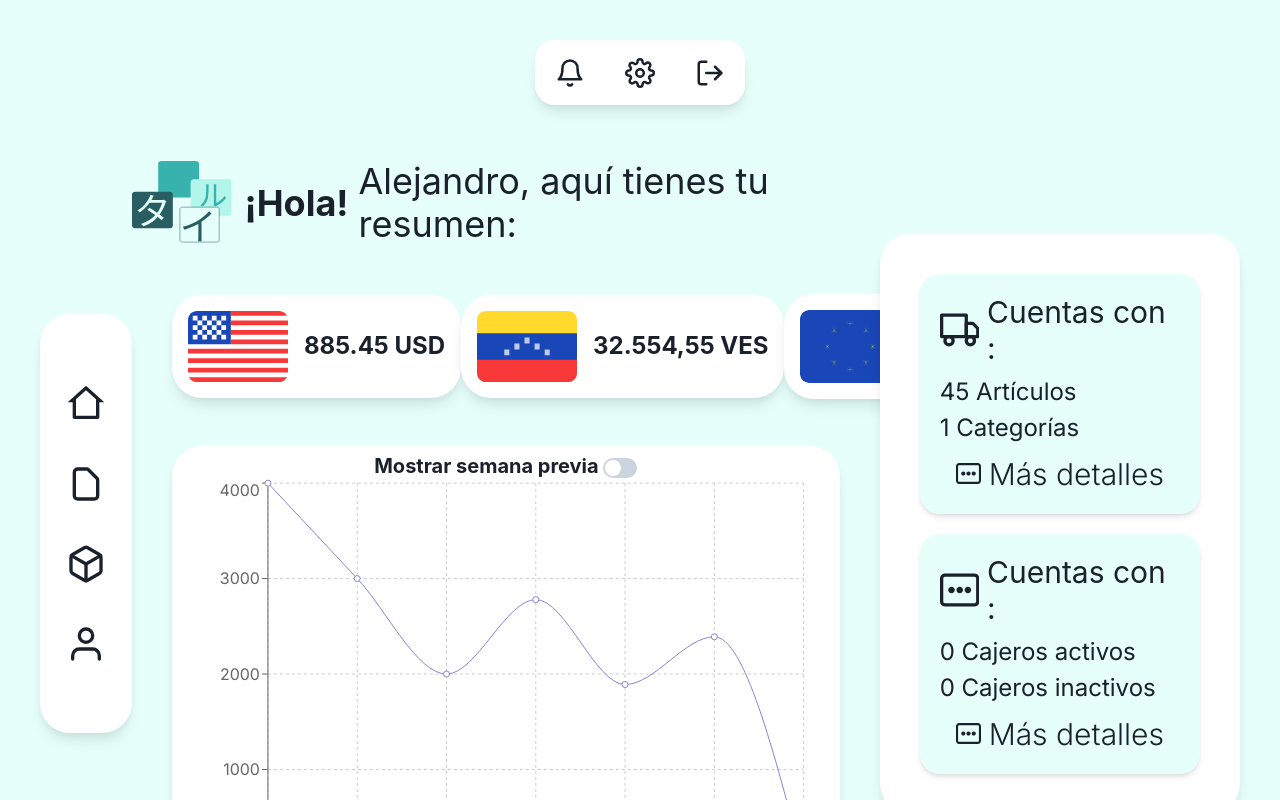
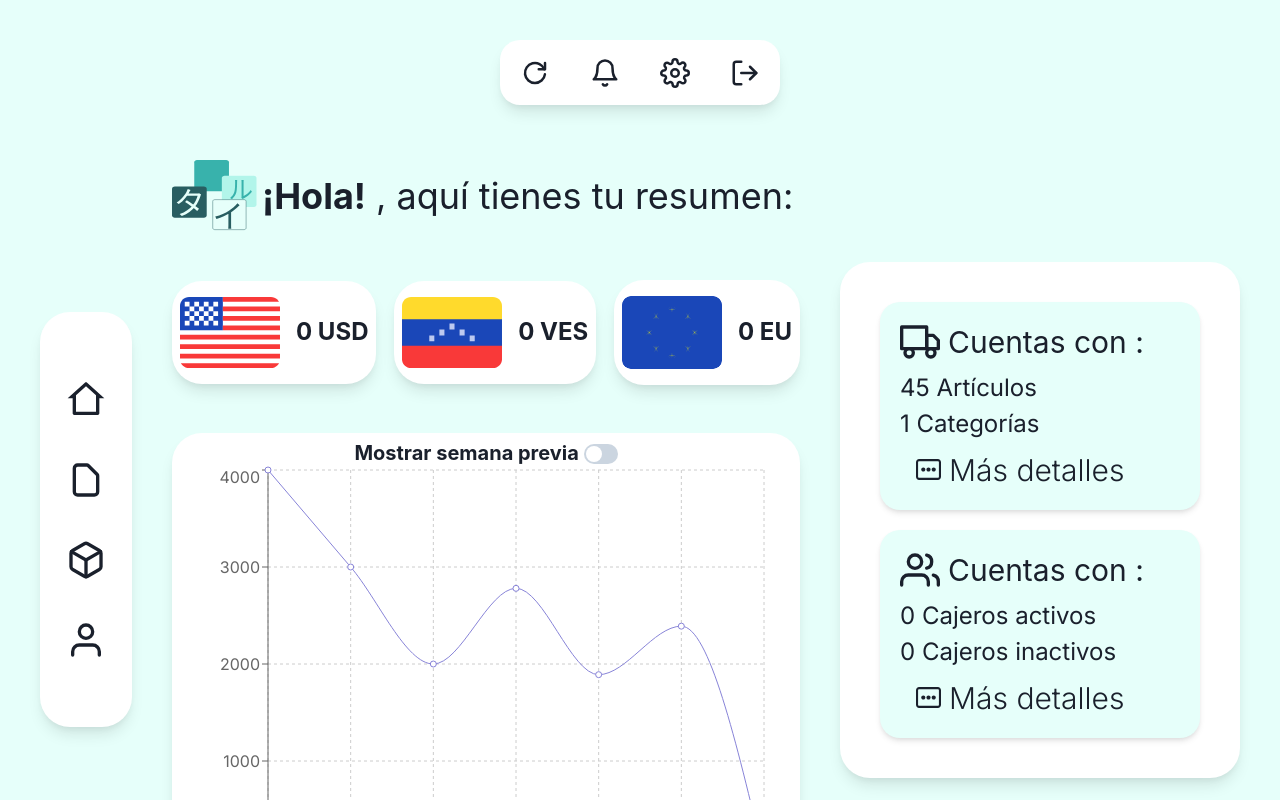
Before and after one commit to TairuOrg/client, a Next.js app: page /admin/dashboard in a window 1280 px wide. Built offline with nearby package versions, Linux system fonts and the light colour scheme; no server answers.

Commit message:
minor changes

```diff
--- a/package.json
+++ b/package.json
@@ -19,9 +19,9 @@
     "framer-motion": "^11.1.9",
     "jose": "^5.3.0",
     "js-cookie": "^3.0.5",
-    "next": "14.2.3",
-    "react": "^18",
-    "react-dom": "^18",
+    "next": "^14.2.3",
+    "react": "^18.3.1",
+    "react-dom": "^18.3.1",
     "react-hook-form": "^7.51.4",
     "react-icons": "^5.2.0",
     "recharts": "^2.12.7",
--- /dev/null
+++ b/src/actions/revenues.ts
@@ -0,0 +1,25 @@
+"use server";
+
+import { Revenue, ServerResponse } from "@/types";
+
+export async function retrieveRevenues(): Promise<ServerResponse<Revenue>> {
+  // to implement
+
+  return {
+    error: false,
+    body: {
+      message: "Los ingresos el dia de hoy ahahaa",
+      data: {
+        US: { amount: 1 },
+        VE: { amount: 2 },
+        EU: { amount: 4 },
+      },
+    },
+  };
+}
+
+export async function retrieveRevenueStats() {
+  return {
+    // something
+  };
+}
--- a/src/app/admin/dashboard/page.tsx
+++ b/src/app/admin/dashboard/page.tsx
@@ -19,8 +19,6 @@ export default function Home() {
         <Menu />
         <MainPanel />
         <SideMenu />
-
-
       </Flex>
     </Flex>
   );
--- a/src/components/dashboard/MainPanel.tsx
+++ b/src/components/dashboard/MainPanel.tsx
@@ -6,7 +6,7 @@ import RevenueChart from "./RevenueChart";
 export default function MainPanel() {
 
   return (
-    <Flex direction="column" w="100%" h="100%" py={15}>
+    <Flex direction="column" w="100%" minW='700px' h="100%" py={15}>
       <MainPanelHeader />
       <Revenue />
       <RevenueChart />
--- a/src/components/dashboard/MainPanelHeader.tsx
+++ b/src/components/dashboard/MainPanelHeader.tsx
@@ -1,13 +1,28 @@
+"use client";
 import Logo from "@/assets/Logo";
 import { Box, Heading } from "@chakra-ui/react";
+import { User } from "@/types";
+import { useState, useEffect } from "react";
+import { retrieveUserInfo } from "@/actions/retrieveUserInfo";
 
 export default function MainPanelHeader() {
+
+  const [user, setUser] = useState<User>();
+
+  useEffect(() => {
+    (async () => {
+      retrieveUserInfo().then((user) => {
+        setUser(user);
+      });
+    })();
+  }, []);
+
   return (
     <Heading fontWeight="regular" display="flex" alignItems={"center"} mt='10'>
-      <Box w="125px">
+      <Box w="125px" pl="10" mr ="5px">
         <Logo h={100} w={100} />
       </Box>
-      <strong style={{ marginRight: "10px" }}>¡Hola!</strong> Alejandro, aquí
+      <strong style={{ marginRight: "10px" }}>¡Hola!</strong>{user?.name}, aquí
       tienes tu resumen:
     </Heading>
   );
--- a/src/components/dashboard/Revenues.tsx
+++ b/src/components/dashboard/Revenues.tsx
@@ -1,23 +1,27 @@
+'use client'
 import { UnitedStatesFlag, VenezuelanFlag, EuropeFlag } from "@/assets/country-flags";
 import { Spacer, Heading, HStack } from "@chakra-ui/react";
-
+import { useEffect } from "react";
+import { retrieveRevenues } from "@/actions/revenues";
+import { useRevenue } from "@/store/useRevenue";
 export default function Revenue() {
+  const {VE, US, EU} = useRevenue()
   const todayRevenue = {
     US: {
       currency: "USD",
-      amount: "885.45",
+      amount: US.amount,
       icon: <UnitedStatesFlag size={100} />,
     },
 
-    VES: {
+    VE: {
       currency: "VES",
-      amount: "32.554,55",
+      amount: VE.amount,
       icon: <VenezuelanFlag size={100} />,
     },
     // need to finish
     EU: {
       currency: "EU",
-      amount: "8255456456",
+      amount: EU.amount,
       icon: <EuropeFlag size={100} />,
     },
   };
@@ -33,7 +37,8 @@ export default function Revenue() {
           display="flex"
           flexDirection="row"
           alignItems="center"
-          p="4"
+          px="2"
+          py="4"
           bgColor="white"
           borderRadius="30"
           boxShadow="lg"
--- a/src/components/dashboard/SideMenu.tsx
+++ b/src/components/dashboard/SideMenu.tsx
@@ -9,7 +9,7 @@ import {
   Button,
 } from "@chakra-ui/react";
 import { CgMoreR } from "react-icons/cg";
-import { FiTruck } from "react-icons/fi";
+import { FiTruck , FiUsers } from "react-icons/fi";
 
 export default function SideMenu() {
   const CardInformation = {
@@ -19,13 +19,13 @@ export default function SideMenu() {
       details: "/admn/stock",
     },
     cashier: {
-      icon: <CgMoreR size={40} />,
+      icon: <FiUsers size={40} />,
       amount: ["0 Cajeros activos", "0 Cajeros inactivos"],
       details: "/admin/cashier",
     },
   };
   return (
-    <Flex mr="10" h="100%" w="40%">
+    <Flex mr="10" h="100%" maxW="40%" minW="400px">
       <Box
         p="5"
         boxSizing="content-box"
@@ -65,7 +65,7 @@ export default function SideMenu() {
               >
                 {[amount[0]]} {"\n"} {[amount[1]]}
               </Text>
-              <Button bg="transparent" onClick={() => {}}>
+              <Button bg="transparent">
                 <HStack>
                   <CgMoreR size={25} />
                   <Text
--- a/src/components/dashboard/TopBar.tsx
+++ b/src/components/dashboard/TopBar.tsx
@@ -1,12 +1,28 @@
 "use client";
-import { Flex, HStack, Tooltip, Text, useDisclosure } from "@chakra-ui/react";
+import {
+  Flex,
+  HStack,
+  Tooltip,
+  Text,
+  useDisclosure,
+  Kbd,
+} from "@chakra-ui/react";
 import { FiBell, FiSettings, FiLogOut } from "react-icons/fi";
+import { TbReload } from "react-icons/tb";
 import OpenNotification from "./NotificationPanel";
+import { useRevenue } from "@/store/useRevenue";
 
 export default function TopBar() {
   const { isOpen, onOpen, onClose } = useDisclosure();
+  const store = useRevenue();
 
+  console.log("store ", store);
   const buttons = {
+    update: {
+      icon: <TbReload size={30} />,
+      label: "Actualizar",
+      action: () => store.update(),
+    },
     notifications: {
       icon: <FiBell size={30} />,
       label: "Notificaciones",
@@ -26,13 +42,7 @@ export default function TopBar() {
   return (
     <>
       <OpenNotification isOpen={isOpen} onOpen={onOpen} onClose={onClose} />
-      <Flex
-        dir="row"
-        mt='10'
-        justifyContent={"center"}
-        top={5}
-        w="100%"
-      >
+      <Flex dir="row" mt="10" justifyContent={"center"} top={5} w="100%">
         <HStack
           mx="auto"
           spacing="10"
@@ -47,6 +57,8 @@ export default function TopBar() {
         >
           {Object.entries(buttons).map(([key, { icon, label, action }]) => (
             <Tooltip
+              p={2}
+              boxSizing="content-box"
               my="5"
               key={key}
               fontSize={"lg"}
--- /dev/null
+++ b/src/store/useRevenue.ts
@@ -0,0 +1,33 @@
+import { create } from "zustand";
+import { retrieveRevenues } from "@/actions/revenues";
+type Revenue = {
+  VE: { amount: number };
+  US: { amount: number };
+  EU: { amount: number };
+  update: () => void;
+};
+const response =  retrieveRevenues()
+export const useRevenue = create<Revenue>((set) => ({
+  VE: {
+    amount: 0,
+  },
+  US: {
+    amount: 0,
+  },
+  EU: {
+    amount: 0,
+  },
+  update: () => {
+    set(({ EU, VE, US }) => ({
+      EU: {
+        amount: EU.amount + 1,
+      },
+      VE: {
+        amount: VE.amount+=2,
+      },
+      US: {
+        amount: US.amount + 4,
+      },
+    }));
+  },
+}));
```
Also changed, not shown: src/types.ts (+7 -1 lines), 1 other file (tests, documents, lock files or other folders).
